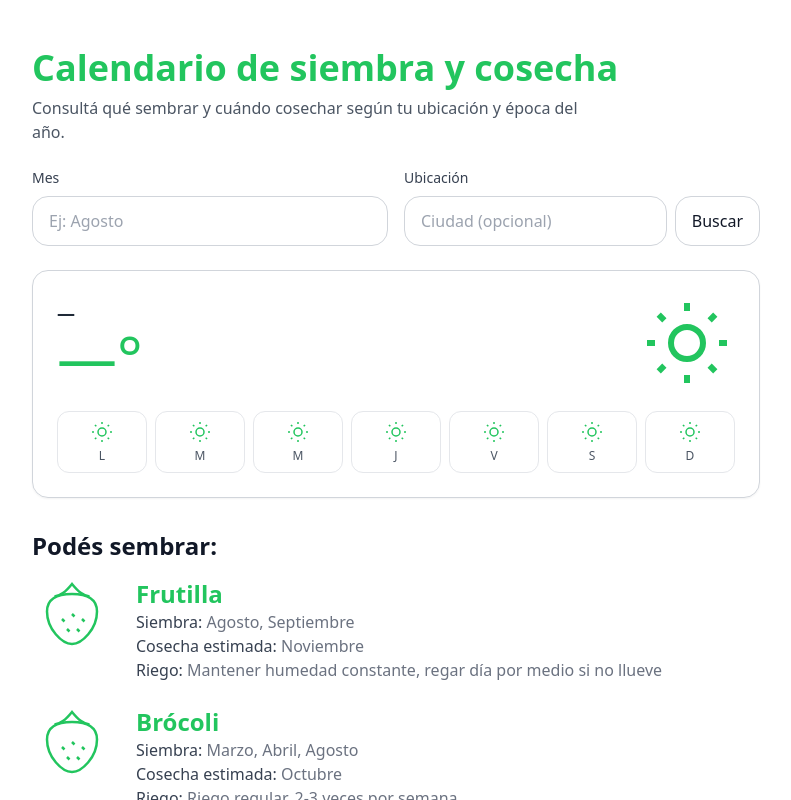
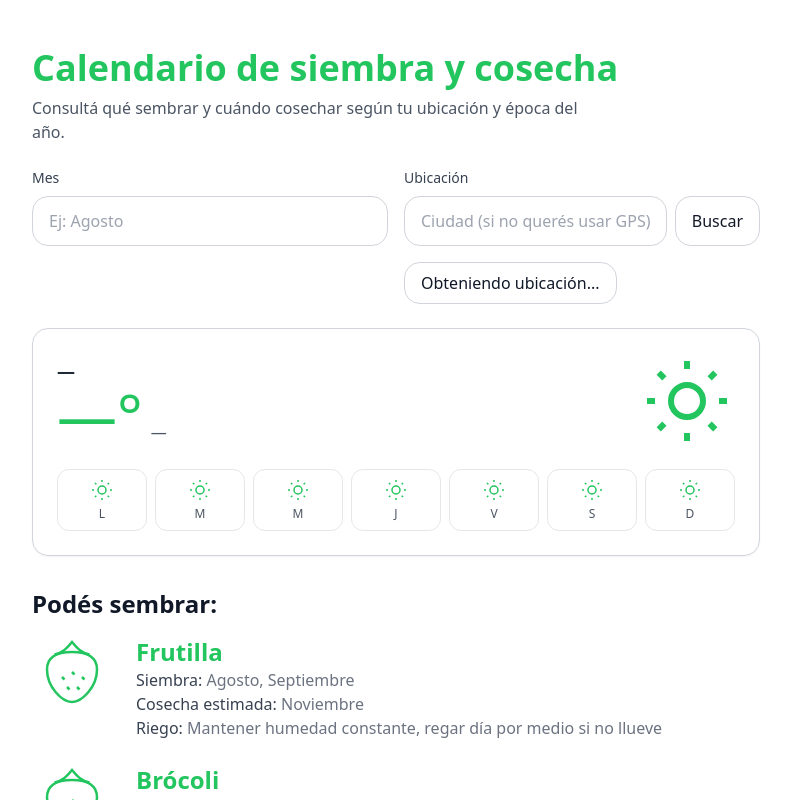
Before and after one commit to lean1982/calendario-siembra-app, a React (Vite) app: page / in a window 1280 px wide. Shown: the top 800 px of the page, without its empty margins (244-1035 px from the left). Built offline with nearby package versions, Linux system fonts and the light colour scheme; no server answers.

Commit message:
fix geolocalización

```diff
--- a/src/App.jsx
+++ b/src/App.jsx
@@ -1,5 +1,5 @@
-// App.jsx - Responsive UI con Tailwind (según la maqueta)
-import { useEffect, useMemo, useState } from "react";
+// src/App.jsx
+import { useEffect, useMemo, useState, useCallback } from "react";
 import axios from "axios";
 
 const cultivos = [
@@ -49,38 +49,28 @@ function getIcon(main) {
   if (m.includes("cloud")) return CloudIcon;
   return SunIcon;
 }
-function capitalizar(str) { return str ? str.charAt(0).toUpperCase() + str.slice(1).toLowerCase() : ""; }
+function capitalizar(str) {
+  return str ? str.charAt(0).toUpperCase() + str.slice(1).toLowerCase() : "";
+}
 
 export default function App() {
   const [mes, setMes] = useState("");
   const [busqueda, setBusqueda] = useState("");
   const [ciudad, setCiudad] = useState("");
+
   const [clima, setClima] = useState(null);
   const [loading, setLoading] = useState(false);
   const [errorClima, setErrorClima] = useState("");
+  const [geoError, setGeoError] = useState("");   // ← error de geolocalización
+  const [pidiendoGeo, setPidiendoGeo] = useState(false);
 
   const apiKey = import.meta.env.VITE_OPENWEATHER_KEY;
 
-  // 1) Clima por geolocalización al cargar
-  useEffect(() => {
-    if (!apiKey) return;
-    if (navigator.geolocation) {
-      navigator.geolocation.getCurrentPosition(async (pos) => {
-        const { latitude, longitude } = pos.coords;
-        await fetchClima({ lat: latitude, lon: longitude });
-      });
+  const fetchClima = useCallback(async ({ lat, lon, q }) => {
+    if (!apiKey) {
+      setErrorClima("Falta la clave de OpenWeather. Revisá la variable VITE_OPENWEATHER_KEY.");
+      return;
     }
-  }, [apiKey]);
-
-  // 2) Buscar por ciudad manual
-  async function buscarPorCiudad(e) {
-    e?.preventDefault?.();
-    if (!ciudad.trim()) return;
-    await fetchClima({ q: ciudad.trim() });
-  }
-
-  async function fetchClima({ lat, lon, q }) {
-    if (!apiKey) return;
     try {
       setLoading(true);
       setErrorClima("");
@@ -95,6 +85,41 @@ export default function App() {
     } finally {
       setLoading(false);
     }
+  }, [apiKey]);
+
+  const pedirUbicacion = useCallback(() => {
+    if (!("geolocation" in navigator)) {
+      setGeoError("Tu navegador no soporta geolocalización.");
+      return;
+    }
+    setPidiendoGeo(true);
+    setGeoError("");
+    navigator.geolocation.getCurrentPosition(
+      async (pos) => {
+        const { latitude, longitude } = pos.coords;
+        await fetchClima({ lat: latitude, lon: longitude });
+        setPidiendoGeo(false);
+      },
+      (err) => {
+        // Mensajes claros según el error
+        if (err.code === 1) setGeoError("Permiso de ubicación denegado. Activá el permiso del navegador.");
+        else if (err.code === 2) setGeoError("No se pudo obtener tu ubicación (señal/servicio). Probá de nuevo.");
+        else setGeoError("Error al obtener la ubicación. Probá de nuevo.");
+        setPidiendoGeo(false);
+      },
+      { enableHighAccuracy: false, timeout: 8000, maximumAge: 60000 }
+    );
+  }, [fetchClima]);
+
+  // Intento automático al cargar (si el usuario acepta, perfecto; si no, mostramos el mensaje)
+  useEffect(() => {
+    pedirUbicacion();
+  }, [pedirUbicacion]);
+
+  async function buscarPorCiudad(e) {
+    e?.preventDefault?.();
+    if (!ciudad.trim()) return;
+    await fetchClima({ q: ciudad.trim() });
   }
 
   const cultivosFiltrados = useMemo(() => {
@@ -112,6 +137,7 @@ export default function App() {
   return (
     <div className="min-h-screen bg-white text-gray-900">
       <div className="mx-auto w-full max-w-screen-md px-5 py-8 md:py-12">
+        {/* Header */}
         <header className="mb-6">
           <h1 className="text-3xl md:text-4xl font-bold text-green-500 leading-tight">
             Calendario de siembra y cosecha
@@ -121,6 +147,7 @@ export default function App() {
           </p>
         </header>
 
+        {/* Filtros + búsqueda */}
         <form onSubmit={buscarPorCiudad} className="grid grid-cols-1 md:grid-cols-2 gap-4 mb-6">
           <div className="flex flex-col gap-2">
             <label className="text-sm text-gray-700">Mes</label>
@@ -138,7 +165,7 @@ export default function App() {
             <div className="flex gap-2">
               <input
                 type="text"
-                placeholder="Ciudad (opcional)"
+                placeholder="Ciudad (si no querés usar GPS)"
                 value={ciudad}
                 onChange={(e) => setCiudad(e.target.value)}
                 className="w-full rounded-2xl border border-gray-300 px-4 py-3 focus:outline-none focus:ring-2 focus:ring-green-400"
@@ -151,17 +178,33 @@ export default function App() {
                 Buscar
               </button>
             </div>
+            <div className="flex items-center gap-2">
+              <button
+                type="button"
+                onClick={pedirUbicacion}
+                className="mt-2 rounded-2xl border border-gray-300 px-4 py-2 hover:shadow transition"
+                disabled={pidiendoGeo}
+              >
+                {pidiendoGeo ? "Obteniendo ubicación..." : "Usar mi ubicación"}
+              </button>
+              {geoError && <span className="text-sm text-amber-600">{geoError}</span>}
+            </div>
           </div>
         </form>
 
+        {/* Tarjeta de clima */}
         <section className="mb-8">
           <div className="rounded-2xl border border-gray-300 p-5 md:p-6 shadow-sm">
             <div className="flex flex-col items-center gap-4 md:flex-row md:items-center md:justify-between">
               <div className="flex flex-col items-center md:items-start">
-                <h3 className="text-lg font-semibold text-gray-800">{clima?.name || "—"}</h3>
+                <h3 className="text-lg font-semibold text-gray-800">
+                  {clima?.name || (loading ? "Cargando..." : "—")}
+                </h3>
                 <div className="flex items-baseline gap-2">
-                  <span className="text-green-500 text-5xl md:text-6xl leading-none">{temp ?? "—"}°</span>
-                  <span className="text-gray-600">{capitalizar(descripcion)}</span>
+                  <span className="text-green-500 text-5xl md:text-6xl leading-none">
+                    {loading ? "…" : (temp ?? "—")}°
+                  </span>
+                  <span className="text-gray-600">{capitalizar(descripcion) || (!loading && "—")}</span>
                 </div>
               </div>
               <div className="text-green-500">
@@ -169,6 +212,7 @@ export default function App() {
               </div>
             </div>
 
+            {/* Mini “pronóstico” visual (placeholder) */}
             <div className="mt-5 grid grid-cols-7 gap-2 text-green-500">
               {diasCortos.map((d, i) => (
                 <div key={i} className="flex flex-col items-center justify-center gap-1 rounded-xl border border-gray-200 py-2">
@@ -178,11 +222,11 @@ export default function App() {
               ))}
             </div>
 
-            {loading && <p className="mt-3 text-sm text-gray-500">Cargando clima…</p>}
             {errorClima && <p className="mt-3 text-sm text-red-600">{errorClima}</p>}
           </div>
         </section>
 
+        {/* Lista de cultivos */}
         <section>
           <h2 className="text-xl md:text-2xl font-semibold mb-3">Podés sembrar:</h2>
           <div className="flex flex-col gap-5">
@@ -193,9 +237,15 @@ export default function App() {
                 </div>
                 <div className="pt-1">
                   <h3 className="text-2xl text-green-500 font-semibold">{cultivo.nombre}</h3>
-                  <p className="text-gray-500"><span className="text-gray-700 font-medium">Siembra:</span> {cultivo.siembra.join(", ")}</p>
-                  <p className="text-gray-500"><span className="text-gray-700 font-medium">Cosecha estimada:</span> {cultivo.cosecha}</p>
-                  <p className="text-gray-500"><span className="text-gray-700 font-medium">Riego:</span> {cultivo.riego}</p>
+                  <p className="text-gray-500">
+                    <span className="text-gray-700 font-medium">Siembra:</span> {cultivo.siembra.join(", ")}
+                  </p>
+                  <p className="text-gray-500">
+                    <span className="text-gray-700 font-medium">Cosecha estimada:</span> {cultivo.cosecha}
+                  </p>
+                  <p className="text-gray-500">
+                    <span className="text-gray-700 font-medium">Riego:</span> {cultivo.riego}
+                  </p>
                 </div>
               </article>
             ))}
```
